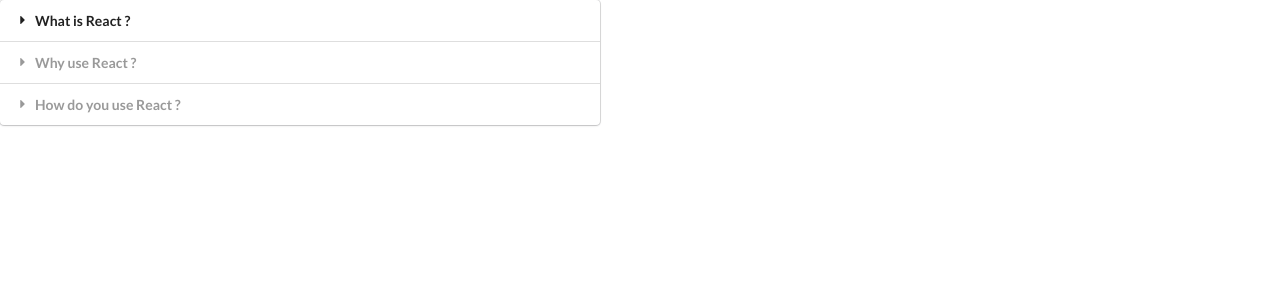
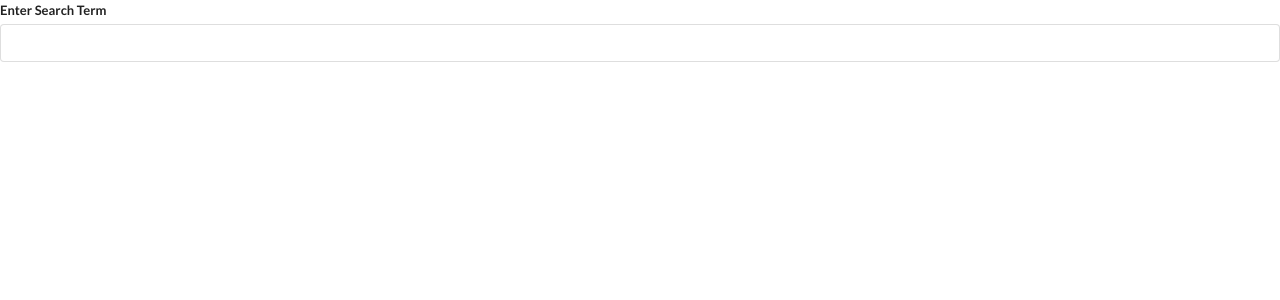
Before and after one commit to Rishabh130498/Widgets, a React (Create React App) app: page / in a window 1280 px wide. Shown: the top 300 px of the page. Built offline with nearby package versions, Linux system fonts and the light colour scheme.

Commit message:
Search.js Added as a new functionality and useState is used to handle search Input

```diff
--- a/src/App.js
+++ b/src/App.js
@@ -1,5 +1,6 @@
 import React from "react";
 import Accordion from "./components/Accordion";
+import Search from "./components/Search";
 
 const items = [
   {
@@ -19,7 +20,7 @@
 export default () => {
   return (
     <div>
-      <Accordion items={items} />
+      <Search />
     </div>
   );
 };
--- /dev/null
+++ b/src/components/Search.js
@@ -0,0 +1,22 @@
+import React, { useState } from "react";
+
+const Search = () => {
+  const [term, setTerm] = useState("");
+
+  return (
+    <div>
+      <div className="ui form">
+        <div className="field">
+          <label>Enter Search Term</label>
+          <input
+            className="input"
+            onChange={(e) => setTerm(e.target.value)}
+            value={term}
+          />
+        </div>
+      </div>
+    </div>
+  );
+};
+
+export default Search;
```
Also changed, not shown: 2 other files (tests, documents, lock files or other folders).
